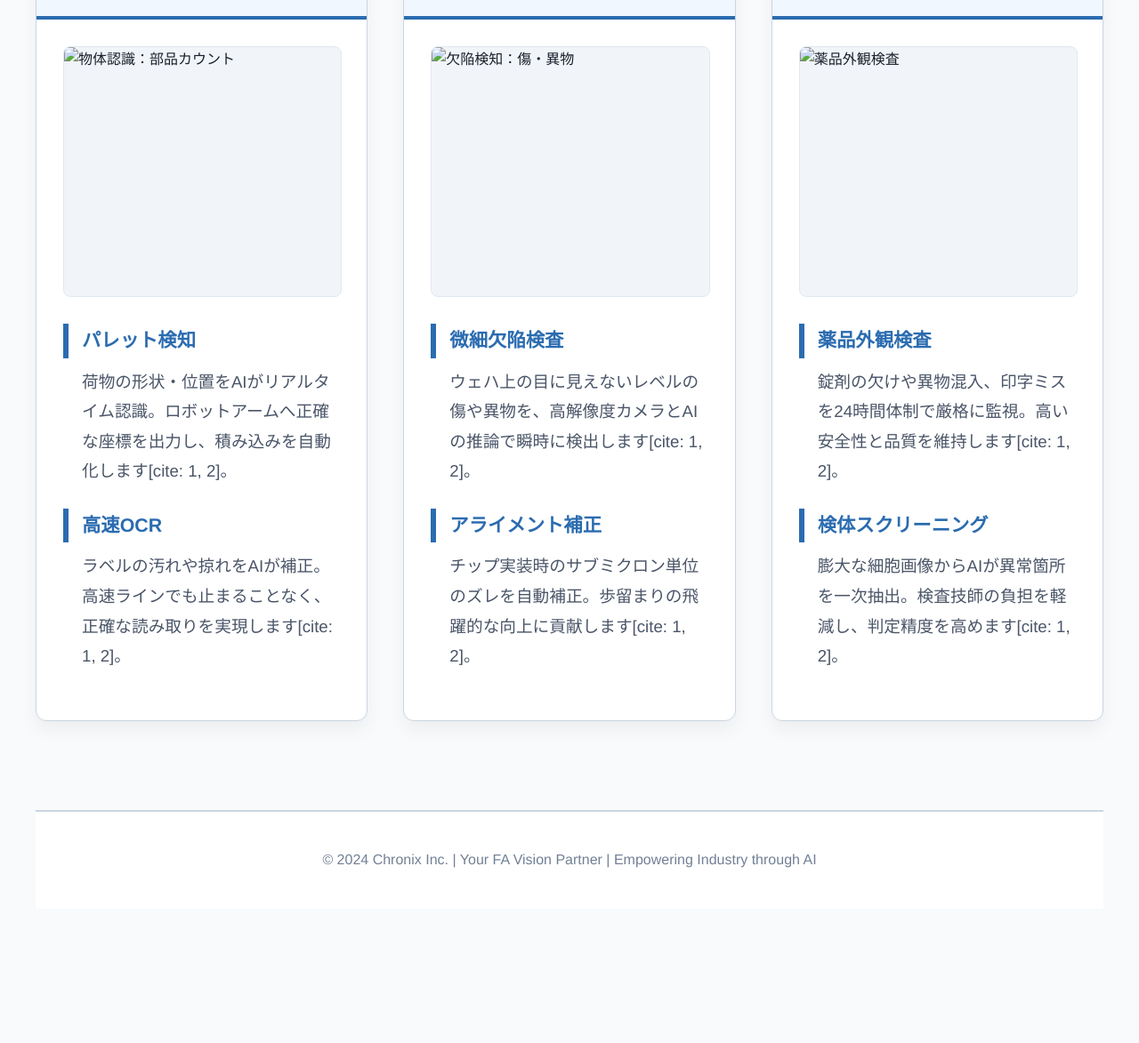
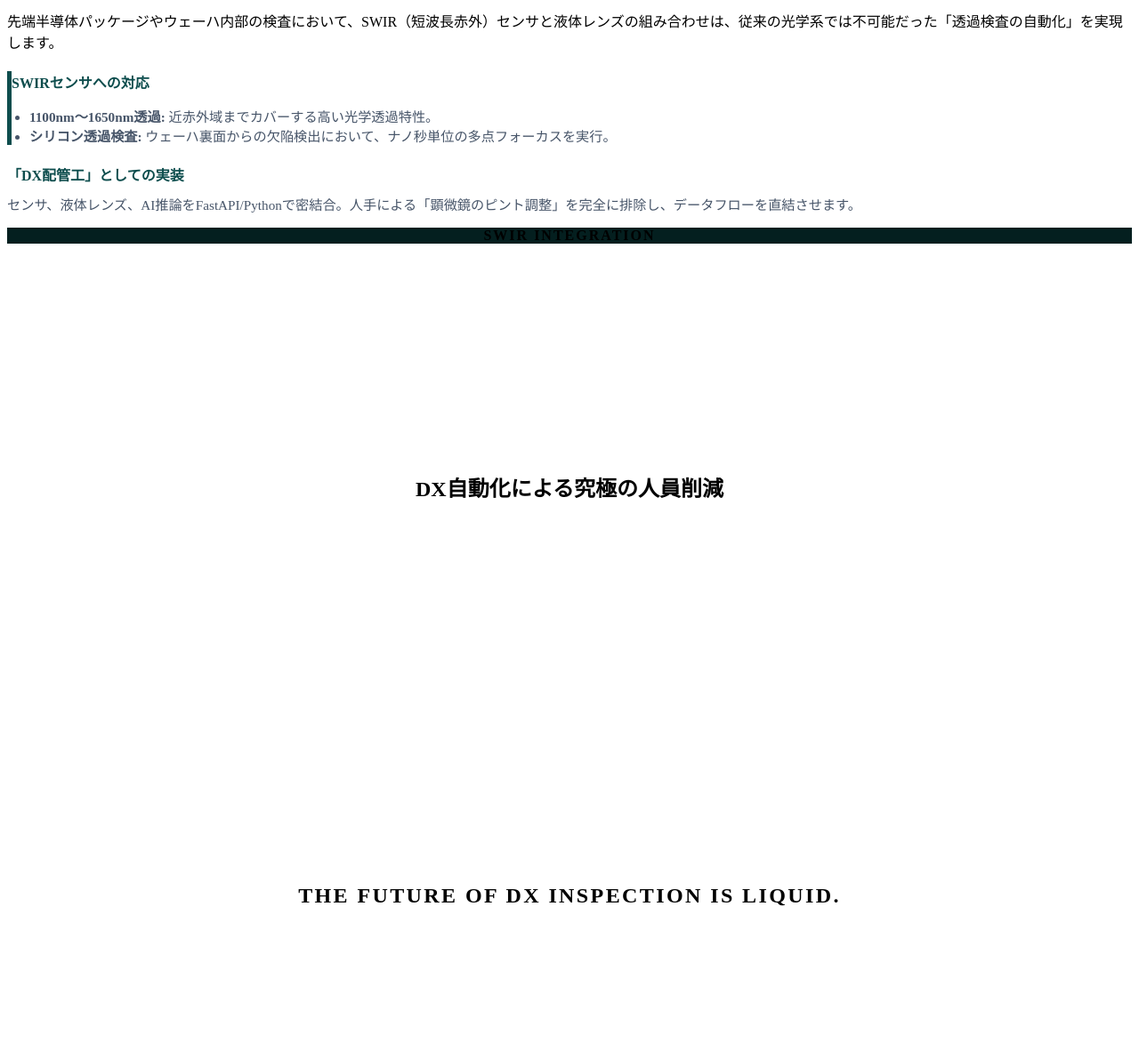
Before and after one commit to NakajimaKan14550/ai, a plain HTML site: page index.html in a window 1280 px wide. Shown: the part 538-1711 px from the top of the page at 89% size. Before the commit the page ends 1620 px from the top, so only its background shows below. Drawn offline with Linux system fonts and the light colour scheme.

Commit message:
Refactor HTML structure and add new sections

```diff
--- a/index.html
+++ b/index.html
@@ -1,243 +1,78 @@
-<!DOCTYPE html>
-<html lang="ja">
-<head>
-    <meta charset="UTF-8">
-    <meta name="viewport" content="width=device-width, initial-scale=1.0">
-    <title>FA画像処理：導入事例 - Chronix</title>
-    <style>
-        :root {
-            --primary-blue: #1a365d;
-            --secondary-blue: #f0f7ff;
-            --accent-blue: #2b6cb0;
-            --text-dark: #1a202c;
-            --bg-light: #f8fafc;
-            --border-color: #cbd5e0;
-        }
+<!-- Section 04: 次世代センサとの融合 -->
+<section style="min-height: 40vh;">
+    <div class="container" style="text-align: center;">
+        <p style="font-size: 32px; color: #1e6b6b; font-weight: bold; margin-bottom: 0;">Section 04</p>
+        <hr style="border:none; height:5px; background:var(--accent-gold); width:120px; margin:30px auto;">
+        <h2>センシング・パラダイムシフト</h2>
+    </div>
+</section>
 
-        body {
-            font-family: 'Helvetica Neue', Arial, 'Hiragino Kaku Gothic ProN', 'Hiragino Sans', Meiryo, sans-serif;
-            line-height: 1.8;
-            color: var(--text-dark);
-            background-color: var(--bg-light);
-            margin: 0;
-            padding: 0;
-        }
+<section style="background: var(--white); padding: 100px 0;">
+    <div class="container">
+        <h2 class="slide-title">SWIR & CMOS センサとの統合戦略</h2>
+        <div class="two-column">
+            <div>
+                <h3>不可視領域の可視化と高速合焦</h3>
+                <p>先端半導体パッケージやウェーハ内部の検査において、SWIR（短波長赤外）センサと液体レンズの組み合わせは、従来の光学系では不可能だった「透過検査の自動化」を実現します。</p>
 
-        /* 全体の幅を広げ、余白を大きく調整 */
-        .container {
-            max-width: 1200px;
-            margin: 60px auto;
-            padding: 0 40px;
-        }
+                <div class="tiled-box" style="border-left: 5px solid #0d4d4d;">
+                    <h4 style="margin-bottom:10px; color:#0d4d4d;"><i class="fa-solid fa-microchip"></i> SWIRセンサへの対応</h4>
+                    <ul style="font-size: 0.95rem; padding-left: 20px; color: #475569;">
+                        <li><strong>1100nm〜1650nm透過:</strong> 近赤外域までカバーする高い光学透過特性。</li>
+                        <li><strong>シリコン透過検査:</strong> ウェーハ裏面からの欠陥検出において、ナノ秒単位の多点フォーカスを実行。</li>
+                    </ul>
+                </div>
 
-        header {
-            text-align: center;
-            margin-bottom: 80px;
-            border-bottom: 5px solid var(--primary-blue);
-            padding-bottom: 30px;
-        }
-
-        h1 {
-            color: var(--primary-blue);
-            font-size: 36pt;
-            margin: 0;
-            letter-spacing: 2px;
-        }
-
-        .subtitle {
-            color: var(--accent-blue);
-            font-weight: bold;
-            font-size: 18pt;
-            margin-top: 15px;
-            text-transform: uppercase;
-        }
-
-        .section-title {
-            background-color: var(--primary-blue);
-            color: white;
-            padding: 20px 40px;
-            font-size: 24pt;
-            border-radius: 8px;
-            margin: 60px 0 40px 0;
-            box-shadow: 0 4px 10px rgba(0,0,0,0.1);
-            text-align: center;
-        }
-
-        .use-case-grid {
-            display: grid;
-            grid-template-columns: repeat(auto-fit, minmax(350px, 1fr));
-            gap: 40px;
-        }
-
-        .card {
-            background: white;
-            border-radius: 12px;
-            box-shadow: 0 10px 20px rgba(0,0,0,0.05);
-            overflow: hidden;
-            border: 1px solid var(--border-color);
-            transition: all 0.3s ease;
-            display: flex;
-            flex-direction: column;
-        }
-
-        .card:hover {
-            transform: translateY(-10px);
-            box-shadow: 0 15px 30px rgba(0,0,0,0.1);
-        }
-
-        .card-header {
-            background-color: var(--secondary-blue);
-            padding: 25px;
-            border-bottom: 4px solid var(--accent-blue);
-        }
-
-        .card-header h3 {
-            margin: 0;
-            color: var(--primary-blue);
-            font-size: 20pt;
-            font-weight: 800;
-        }
-
-        .card-body {
-            padding: 30px;
-            flex-grow: 1;
-        }
-
-        .image-box {
-            width: 100%;
-            height: 280px; /* 画像エリアを大きく確保 */
-            background-color: #f1f5f9;
-            margin-bottom: 30px;
-            border-radius: 8px;
-            overflow: hidden;
-            border: 1px solid #e2e8f0;
-        }
-
-        .image-box img {
-            width: 100%;
-            height: 100%;
-            object-fit: cover;
-            transition: transform 0.5s ease;
-        }
-
-        .card:hover .image-box img {
-            transform: scale(1.05);
-        }
-
-        .item {
-            margin-bottom: 25px;
-        }
-
-        .item-title {
-            font-weight: bold;
-            color: var(--accent-blue);
-            display: block;
-            margin-bottom: 10px;
-            border-left: 6px solid var(--accent-blue);
-            padding-left: 15px;
-            font-size: 16pt;
-        }
-
-        .item-desc {
-            font-size: 14pt;
-            padding-left: 21px;
-            color: #4a5568;
-            margin: 0;
-        }
-
-        footer {
-            text-align: center;
-            margin-top: 100px;
-            padding: 40px;
-            color: #718096;
-            font-size: 12pt;
-            border-top: 2px solid var(--border-color);
-            background-color: #fff;
-        }
-
-        @media (max-width: 1024px) {
-            .container { padding: 0 20px; }
-            h1 { font-size: 28pt; }
-            .section-title { font-size: 20pt; }
-        }
-    </style>
-</head>
-<body>
-
-<div class="container">
-    <header>
-        <h1>導入事例：産業別AI画像処理ソリューション</h1>
-        <div class="subtitle">Industrial AI Vision Implementation Case Studies</div>
-    </header>
-
-    <div class="section-title">主要分野における活用シーン</div>
-
-    <div class="use-case-grid">
-        <!-- 物流セクション -->
-        <div class="card">
-            <div class="card-header">
-                <h3>物流 (Logistics)</h3>
-            </div>
-            <div class="card-body">
-                <div class="image-box">
-                    <img src="gazo.png" alt="物体認識：部品カウント">
-                </div>
-                <div class="item">
-                    <span class="item-title">パレット検知</span>
-                    <p class="item-desc">荷物の形状・位置をAIがリアルタイム認識。ロボットアームへ正確な座標を出力し、積み込みを自動化します[cite: 1, 2]。</p>
-                </div>
-                <div class="item">
-                    <span class="item-title">高速OCR</span>
-                    <p class="item-desc">ラベルの汚れや掠れをAIが補正。高速ラインでも止まることなく、正確な読み取りを実現します[cite: 1, 2]。</p>
+                <div class="tiled-box" style="border-left: 5px solid var(--accent-gold);">
+                    <h4 style="margin-bottom:10px; color:#0d4d4d;"><i class="fa-solid fa-eye"></i> 「DX配管工」としての実装</h4>
+                    <p style="font-size: 0.95rem; color: #475569; margin: 0;">センサ、液体レンズ、AI推論をFastAPI/Pythonで密結合。人手による「顕微鏡のピント調整」を完全に排除し、データフローを直結させます。</p>
                 </div>
             </div>
-        </div>
-
-        <!-- 半導体セクション -->
-        <div class="card">
-            <div class="card-header">
-                <h3>半導体 (Semiconductor)</h3>
-            </div>
-            <div class="card-body">
-                <div class="image-box">
-                    <img src="kenpin.png" alt="欠陥検知：傷・異物">
-                </div>
-                <div class="item">
-                    <span class="item-title">微細欠陥検査</span>
-                    <p class="item-desc">ウェハ上の目に見えないレベルの傷や異物を、高解像度カメラとAIの推論で瞬時に検出します[cite: 1, 2]。</p>
-                </div>
-                <div class="item">
-                    <span class="item-title">アライメント補正</span>
-                    <p class="item-desc">チップ実装時のサブミクロン単位のズレを自動補正。歩留まりの飛躍的な向上に貢献します[cite: 1, 2]。</p>
-                </div>
-            </div>
-        </div>
-
-        <!-- 医療セクション -->
-        <div class="card">
-            <div class="card-header">
-                <h3>医療 (Medical)</h3>
-            </div>
-            <div class="card-body">
-                <div class="image-box">
-                    <img src="kenpin.png" alt="薬品外観検査">
-                </div>
-                <div class="item">
-                    <span class="item-title">薬品外観検査</span>
-                    <p class="item-desc">錠剤の欠けや異物混入、印字ミスを24時間体制で厳格に監視。高い安全性と品質を維持します[cite: 1, 2]。</p>
-                </div>
-                <div class="item">
-                    <span class="item-title">検体スクリーニング</span>
-                    <p class="item-desc">膨大な細胞画像からAIが異常箇所を一次抽出。検査技師の負担を軽減し、判定精度を高めます[cite: 1, 2]。</p>
+            <div class="image-wrapper contain" style="background: #041f1f; border-color: #0d4d4d;">
+                <!-- ここにSWIRセンサとレンズの構成図イメージ -->
+                <div style="text-align: center; color: var(--accent-gold);">
+                    <i class="fa-solid fa-wave-square" style="font-size: 100px; opacity: 0.5; margin-bottom: 20px;"></i>
+                    <p style="font-family: 'Urbanist'; font-weight: bold; letter-spacing: 2px;">SWIR INTEGRATION</p>
                 </div>
             </div>
         </div>
     </div>
+</section>
 
-    <footer>
-        &copy; 2024 Chronix Inc. | Your FA Vision Partner | Empowering Industry through AI
-    </footer>
-</div>
+<!-- Section 05: 経営インパクト -->
+<section class="sophisticated-green" style="padding: 120px 0;">
+    <div class="container">
+        <div class="ai-assistant-card" style="text-align: center; max-width: 900px; margin: 0 auto;">
+            <h2 style="color: var(--accent-gold); margin-bottom: 30px;">DX自動化による究極の人員削減</h2>
+            <p style="font-size: 20px; line-height: 2; margin-bottom: 40px; color: rgba(255,255,255,0.9);">
+                液体レンズによる「可動部ゼロ・調整ゼロ」の検査システムは、<br>
+                単なる高速化に留まりません。それは、現場から<br>
+                <strong>「目視と判断のコスト」を永久に抹消すること</strong>を意味します。
+            </p>
 
-</body>
-</html>
+            <div style="display: grid; grid-template-columns: repeat(auto-fit, minmax(250px, 1fr)); gap: 30px;">
+                <div style="background: rgba(255,255,255,0.1); padding: 30px; border-radius: 16px;">
+                    <i class="fa-solid fa-user-minus" style="font-size: 32px; color: var(--accent-gold); margin-bottom: 15px;"></i>
+                    <h4 style="color: #fff; margin: 0 0 10px;">技能工からの解放</h4>
+                    <p style="font-size: 14px; color: rgba(255,255,255,0.7); margin: 0;">熟練者のピント合わせ技術をアルゴリズム化し、人的リソースをクリエイティブな設計へ転換。</p>
+                </div>
+                <div style="background: rgba(255,255,255,0.1); padding: 30px; border-radius: 16px;">
+                    <i class="fa-solid fa-clock-rotate-left" style="font-size: 32px; color: var(--accent-gold); margin-bottom: 15px;"></i>
+                    <h4 style="color: #fff; margin: 0 0 10px;">メンテナンスフリー</h4>
+                    <p style="font-size: 14px; color: rgba(255,255,255,0.7); margin: 0;">5億回の耐久性が、定期点検やダウンタイムに伴う管理工数を極限まで削減。</p>
+                </div>
+                <div style="background: rgba(255,255,255,0.1); padding: 30px; border-radius: 16px;">
+                    <i class="fa-solid fa-chart-line" style="font-size: 32px; color: var(--accent-gold); margin-bottom: 15px;"></i>
+                    <h4 style="color: #fff; margin: 0 0 10px;">スループットの自動最適化</h4>
+                    <p style="font-size: 14px; color: rgba(255,255,255,0.7); margin: 0;">Focal Sweep Modeによる待機時間ゼロの撮像が、製造ラインの物理限界を押し上げます。</p>
+                </div>
+            </div>
+
+            <div style="margin-top: 60px; border-top: 1px solid rgba(255,255,255,0.2); pt: 40px;">
+                <p style="font-family: 'Urbanist'; font-weight: 700; color: var(--accent-gold); font-size: 24px; letter-spacing: 0.1em;">
+                    THE FUTURE OF DX INSPECTION IS LIQUID.
+                </p>
+            </div>
+        </div>
+    </div>
+</section>
```
